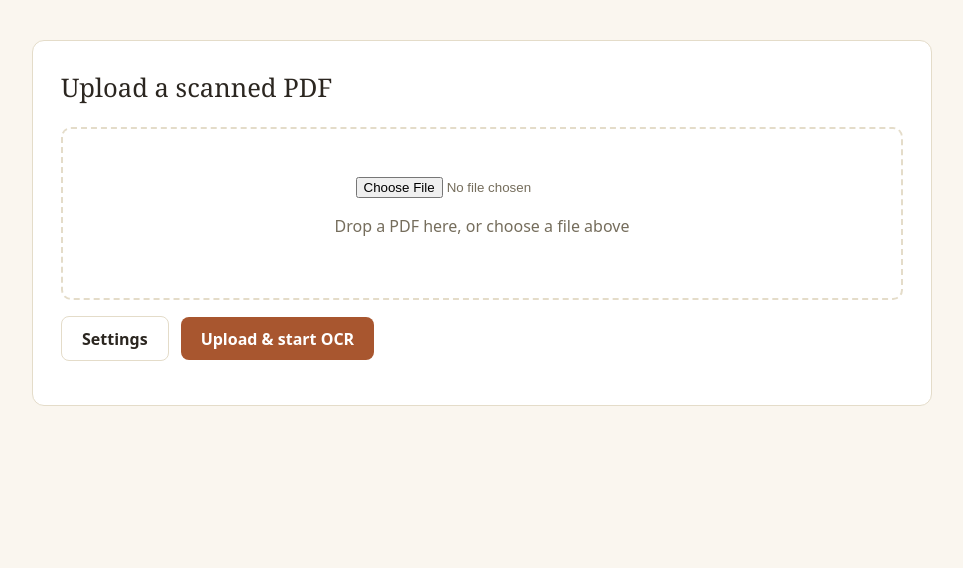
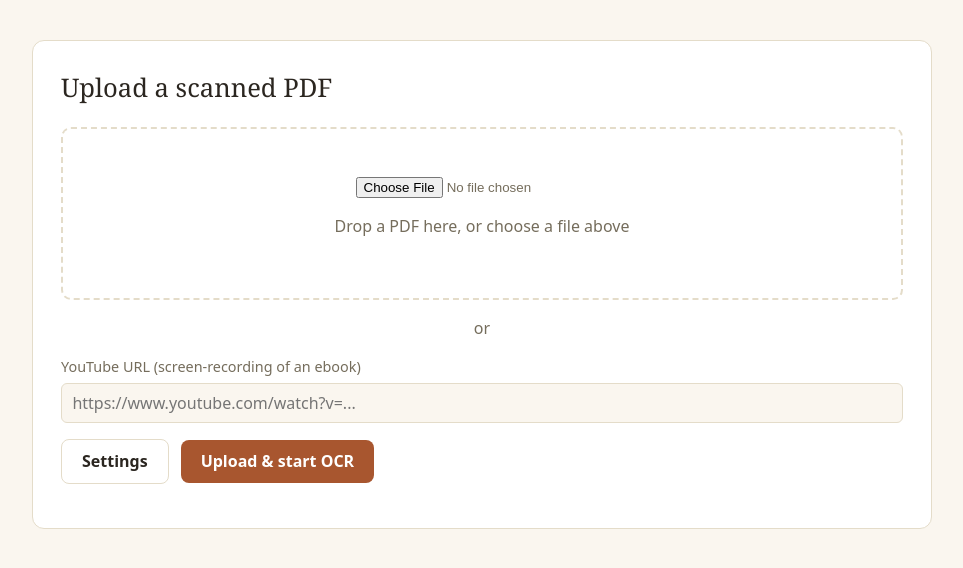
Before and after one commit to 00kingdragon00/ScanPdf2ebook, a Flask app: page / in a window 1280 px wide. Shown: the top 568 px of the page, without its empty margins (158-1121 px from the left). Run offline with Flask 3, Linux system fonts and the light colour scheme; some libraries are stand-ins or nearby versions.

Commit message:
Add YouTube URL field to upload page, show acquisition phase on progress page

```diff
--- a/static/style.css
+++ b/static/style.css
@@ -133,6 +133,29 @@ button:disabled {
   font-family: var(--serif);
   color: var(--text);
   margin-top: 0.75rem;
+}
+
+.source-divider {
+  text-align: center;
+  color: var(--text-muted);
+  margin: 1rem 0;
+}
+
+.youtube-field {
+  display: flex;
+  flex-direction: column;
+  gap: 0.3rem;
+}
+
+.youtube-field input {
+  width: 100%;
+  font-family: var(--sans);
+  font-size: 1rem;
+  padding: 0.5rem 0.65rem;
+  border: 1px solid var(--border);
+  border-radius: 6px;
+  background: var(--bg);
+  color: var(--text);
 }
 
 .actions {
--- a/templates/progress.html
+++ b/templates/progress.html
@@ -27,7 +27,11 @@ async function poll() {
       window.location.href = "/review/{{ book }}";
     }
   } else {
-    status.textContent = "Page " + data.done + "/" + data.total + " (" + pct + "%)";
+    const phaseLabels = {
+      "downloading": "Downloading video...",
+      "extracting frames": "Extracting frames...",
+    };
+    status.textContent = phaseLabels[data.phase] || ("Page " + data.done + "/" + data.total + " (" + pct + "%)");
     setTimeout(poll, 2000);
   }
 }
--- a/templates/upload.html
+++ b/templates/upload.html
@@ -6,10 +6,16 @@
     <h1>Upload a scanned PDF</h1>
     <form action="/upload" method="post" enctype="multipart/form-data">
       <div class="dropzone" id="dropzone">
-        <input type="file" name="pdf" id="pdf-input" accept="application/pdf" required>
+        <input type="file" name="pdf" id="pdf-input" accept="application/pdf">
         <span>Drop a PDF here, or choose a file above</span>
         <div class="filename" id="filename"></div>
       </div>
+
+      <p class="source-divider">or</p>
+
+      <label class="youtube-field">YouTube URL (screen-recording of an ebook)
+        <input type="url" name="youtube_url" id="youtube-url-input" placeholder="https://www.youtube.com/watch?v=...">
+      </label>
       <p class="actions">
         <button type="button" class="btn-secondary" id="open-settings">Settings</button>
         <button type="submit">Upload &amp; start OCR</button>
@@ -69,6 +75,17 @@ document.getElementById("close-settings").addEventListener("click", () => dialog
 const dropzone = document.getElementById("dropzone");
 const input = document.getElementById("pdf-input");
 const filename = document.getElementById("filename");
+const urlInput = document.getElementById("youtube-url-input");
+
+function syncInputs() {
+  if (urlInput.value.trim()) {
+    input.removeAttribute("required");
+  } else if (!input.files.length) {
+    // neither provided yet; leave both optional client-side, server enforces the real rule
+  }
+}
+urlInput.addEventListener("input", syncInputs);
+input.addEventListener("change", syncInputs);
 
 function showName() {
   filename.textContent = input.files.length ? input.files[0].name : "";
```
